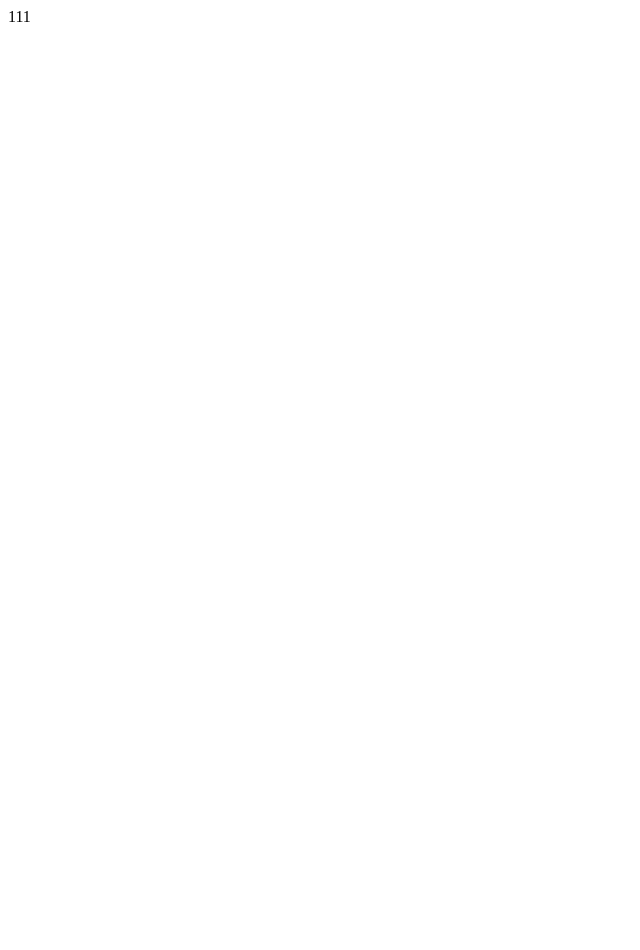
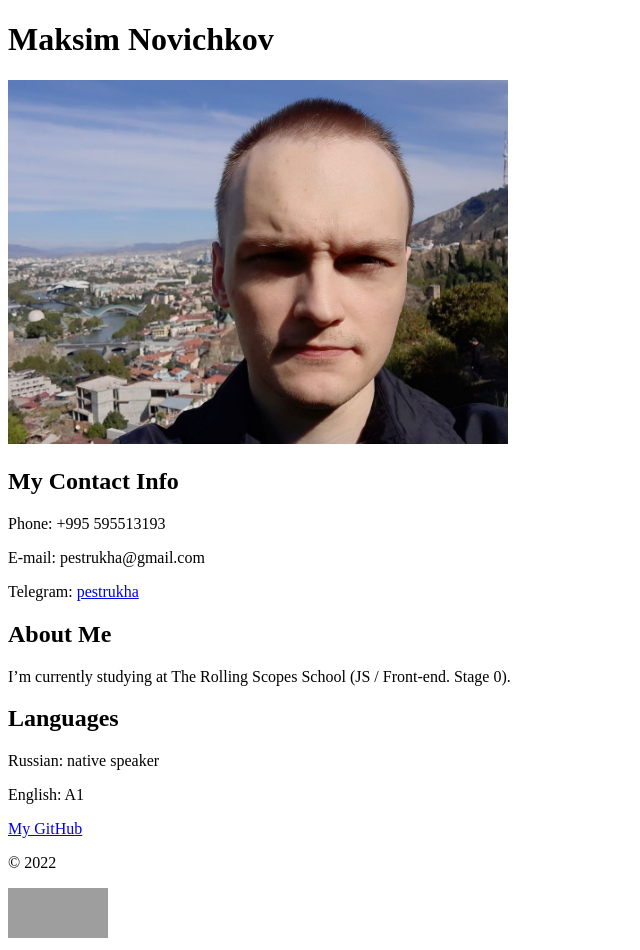
Before and after one commit to pestrukha/rsschool-cv, a plain HTML site: page index.html in a window 1280 px wide. Shown: the whole page, without its empty margins (0-640 px from the left). Before the commit the page ends 800 px from the top, so only its background shows below. Drawn offline with Linux system fonts and the light colour scheme; grey boxes are pictures that could not be loaded.

Commit message:
feat: update index.html 1

```diff
--- a/index.html
+++ b/index.html
@@ -1 +1,42 @@
-111
+<!DOCTYPE html>
+<html lang="en">
+
+<head>
+    <meta charset="UTF-8">
+    <meta http-equiv="X-UA-Compatible" content="IE=edge">
+    <meta name="viewport" content="width=device-width, initial-scale=1.0">
+    <link rel="stylesheet" href="style.css">
+    <title>cv</title>
+</head>
+
+<body>
+    <header>
+        <nav>
+        </nav>
+    </header>
+
+    <main>
+        <h1>Maksim Novichkov</h1>
+        <img src="image.jpg" alt="my photo" width="500" height="364">
+        <h2>My Contact Info</h2>
+        <p>Phone: +995 595513193</p>
+        <p>E-mail: pestrukha@gmail.com</p>
+        <p>Telegram: <a href="https://t.me/pestrukha" target="_blank">pestrukha</a></p>
+        <h2>About Me</h2>
+        <p>I’m currently studying at The Rolling Scopes School (JS / Front-end. Stage 0).</p>
+        <h2>Languages</h2>
+        <p>Russian: native speaker</p>
+        <p>English: A1</p>
+    </main>
+
+    <footer>
+        <a href="https://github.com/pestrukha/" target="_blank">My GitHub</a>
+        <p>© 2022</p>
+        <a href="https://rs.school/js/" target="_blank">
+            <img src="https://rs.school/images/rs_school_js.svg" alt="RS" width="100" height="50">
+        </a>
+    </footer>
+
+</body>
+
+</html>
```
